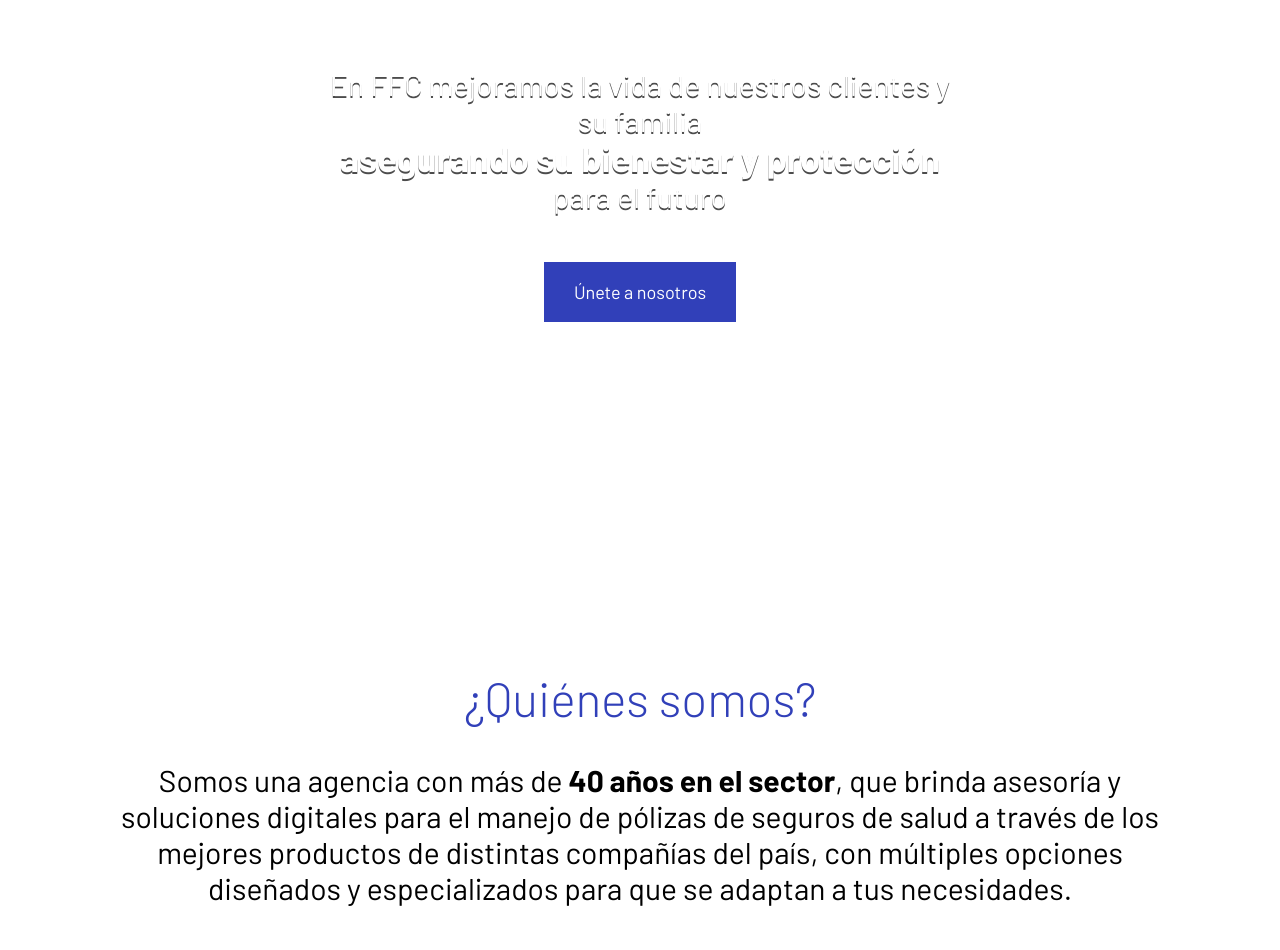
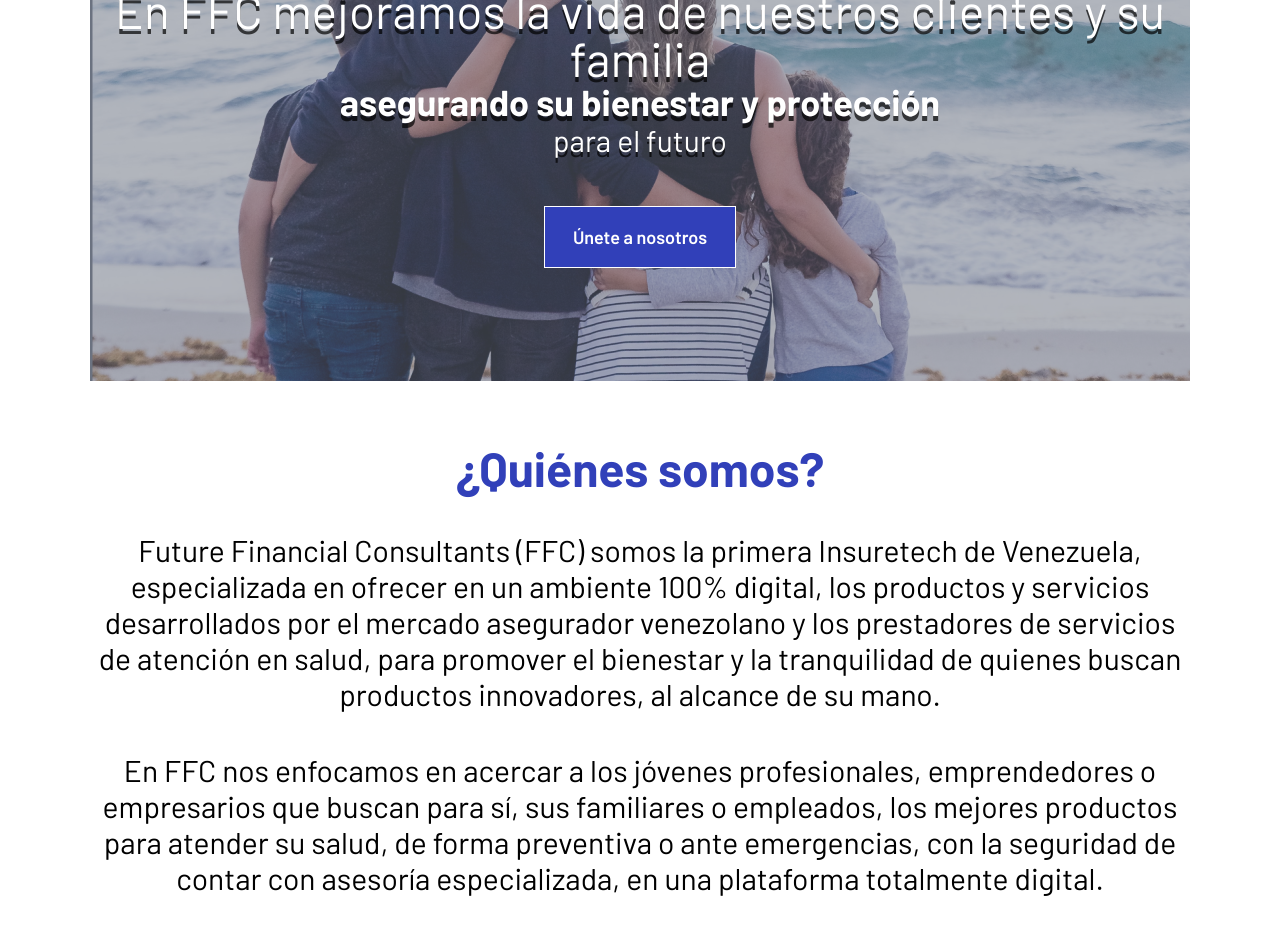
Before and after one commit to marco0490/ffconsultantsve, a React (Vite) app: page /nosotros in a window 1280 px wide. Shown: the part 360-1310 px from the top of the page. Built offline with nearby package versions, Linux system fonts and the light colour scheme.

Commit message:
Change We page

```diff
--- a/src/pages/We/We.jsx
+++ b/src/pages/We/We.jsx
@@ -3,6 +3,7 @@ import { Disclosure } from '@headlessui/react'
 import { ChevronUpIcon } from '@heroicons/react/20/solid'
 import Family from '../../assets/images/family.png'
 import { Link } from 'react-router-dom'
+import { Helmet } from 'react-helmet'
 
 function We() {
   useEffect(() => {
@@ -10,37 +11,62 @@ function We() {
   }, [])
   return (
     <div className="md:mt-12 mx-2 text-center">
-      <div className={`w-[400px] h-[280px] mx-auto md:w-full md:h-screen flex items-center justify-center bg-['${Family}'] bg-cover bg-no-repeat bg-cente`}>
-        <div className="w-1/2 text-center">
-          <p className="flex justify-center items-center text-white font-normal text-xs md:text-3xl [text-shadow:_0_2px_0_rgb(0_0_0_/_70%)]">
+      <Helmet>
+        <title>Quiénes somos?</title>
+        <meta name="title" content="Quiénes somos?" />
+        <meta
+          name="description"
+          content="Somos una agencia con más de 40 años en el sector, que brinda
+          asesoría y soluciones digitales para el manejo de pólizas de seguros
+          de salud."
+        />
+      </Helmet>
+      <figure className="flex justify-center mx-4">
+        <img
+          src={Family}
+          alt="family"
+          className="absolute items-center max-w-full mx-auto bg-gradient-to-r from-gray-500 to-gray-500"
+        />
+        <div className="absolute max-w-[1100px] mt-8 md:mt-48">
+          <p className="flex justify-center items-center text-white font-normal text-xl md:text-5xl [text-shadow:_0_5px_0_rgb(0_0_0_/_70%)]">
             En FFC mejoramos la vida de nuestros clientes y su familia
           </p>
-          <h1 className="flex justify-center items-center text-white font-bold text-sm md:text-4xl [text-shadow:_0_2px_0_rgb(0_0_0_/_70%)]">
+          <p className="flex justify-center items-center text-white font-bold text-md md:text-4xl [text-shadow:_0_5px_0_rgb(0_0_0_/_70%)]">
             asegurando su bienestar y protección
-          </h1>
-          <p className="flex justify-center items-center text-white font-normal text-xs md:text-3xl [text-shadow:_0_2px_0_rgb(0_0_0_/_70%)]">
+          </p>
+          <p className="flex justify-center items-center text-white font-normal text-sm md:text-3xl [text-shadow:_0_5px_0_rgb(0_0_0_/_70%)]">
             para el futuro
           </p>
           <div className="flex justify-center pt-6 md:pt-12">
-          <Link to="/cotizador">
-            <button className="bg-[#3140B9] text-white text-center text-xs w-36 md:text-lg md:w-48 md:py-4 py-2">
-              Únete a nosotros
-            </button>
+            <Link to="/cotizador">
+              <button className="bg-primary text-white text-center text-xs w-36 md:text-lg md:w-48 md:py-4 py-2 font-semibold border border-white">
+                Únete a nosotros
+              </button>
             </Link>
           </div>
         </div>
-      </div>
-      <div className="mt-10 md:mt-20 flex flex-col">
-        <h1 className="text-primary flex justify-center text-base md:text-5xl font-light">
+      </figure>
+      <div className="mt-[calc(85%-80px)] md:mt-[550px] lg:mt-[650px] flex flex-col">
+        <h1 className="text-primary flex justify-center text-xl md:text-5xl font-bold">
           ¿Quiénes somos?
         </h1>
         <p className="max-w-[1100px] text-center mx-auto text-lg md:text-3xl mt-2 md:mt-10 font-normal">
-          Somos una agencia con más de <b>40 años en el sector</b>, que brinda
-          asesoría y soluciones digitales para el manejo de pólizas de seguros
-          de salud a través de los mejores productos de distintas compañías del
-          país, con múltiples opciones diseñados y especializados para que se
-          adaptan a tus necesidades.
+          Future Financial Consultants (FFC) somos la primera Insuretech de
+          Venezuela, especializada en ofrecer en un ambiente 100% digital, los
+          productos y servicios desarrollados por el mercado asegurador
+          venezolano y los prestadores de servicios de atención en salud, para
+          promover el bienestar y la tranquilidad de quienes buscan productos
+          innovadores, al alcance de su mano.
         </p>
+
+        <p className="max-w-[1100px] text-center mx-auto text-lg md:text-3xl mt-2 md:mt-10 font-normal">
+          En FFC nos enfocamos en acercar a los jóvenes profesionales,
+          emprendedores o empresarios que buscan para sí, sus familiares o
+          empleados, los mejores productos para atender su salud, de forma
+          preventiva o ante emergencias, con la seguridad de contar con asesoría
+          especializada, en una plataforma totalmente digital.
+        </p>
+
         <p className="text-primary text-xl md:text-5xl font-bold flex justify-center mt-10 md:mt-12">
           Nuestro equipo 100% especializado
         </p>
@@ -52,7 +78,7 @@ function We() {
           title="YouTube video player"
           width="100%"
           allow="accelerometer; autoplay; clipboard-write; encrypted-media; gyroscope; picture-in-picture; web-share"
-          allowfullscreen
+          allowFullScreen
           className="mx-auto mt-12 md:w-[60%] md:h-[600px] w-100"
         ></iframe>
         <div className="bg-primary w-full h-48 md:h-[450px] -top-44 md:top-[-250px] z-[-1] relative"></div>
@@ -66,12 +92,14 @@ function We() {
       </p>
 
       <div className="w-full flex mx-auto">
-        <div className="py-2 mx-auto max-w-7xl">
+        <div className="py-2 mx-auto max-w-3xl">
           <Disclosure as="div" className="mt-6">
             {({ open }) => (
               <>
                 <Disclosure.Button className="flex w-full h-[80px] shadow-xl justify-between items-center border-2 bg-white px-5 md:px-12 py-2 text-left text-base md:text-2xl font-medium text-black focus:outline-none focus-visible:ring focus-visible:ring-primary focus-visible:ring-opacity-75">
-                  <span>1. What services does TanahAir Offer?</span>
+                  <span>
+                    1. ¿Que tipos de planes existen en el universo del seguro?
+                  </span>
                   <ChevronUpIcon
                     className={`${
                       open ? 'rotate-180 transform' : ''
@@ -79,7 +107,29 @@ function We() {
                   />
                 </Disclosure.Button>
                 <Disclosure.Panel className="px-4 pt-4 pb-2 text-base md:text-2xl text-gray-500">
-                  Respuesta 1
+                  Existen un sin fin de productos de salud pero hay que estar
+                  claro que entre esos productos existe multiples diferencias.
+                  Como productos de solo emergencia, que solo van diridos
+                  atender reclamos del tipo emergencias y no solo eso si no que
+                  los contratos pueden estar atados a patologías especificas.
+                </Disclosure.Panel>
+              </>
+            )}
+          </Disclosure>
+          <Disclosure as="div" className="mt-6">
+            {({ open }) => (
+              <>
+                <Disclosure.Button className="flex w-full h-[80px] shadow-xl justify-between items-center border-2 bg-white px-5 md:px-12 py-2 text-left text-base md:text-2xl font-medium text-black focus:outline-none focus-visible:ring focus-visible:ring-primary focus-visible:ring-opacity-75">
+                  <span>2. ¿Red de clinicas de las compañias?</span>
+                  <ChevronUpIcon
+                    className={`${
+                      open ? 'rotate-180 transform' : ''
+                    } h-7 w-7 text-black`}
+                  />
+                </Disclosure.Button>
+                <Disclosure.Panel className="px-4 pt-4 pb-2 text-base md:text-2xl text-gray-500">
+                  Mercantil y Qualitas: Si, siempre y cuando la patología lo
+                  amerite. Luego será dado de alta apenas esté estabilizado.
                 </Disclosure.Panel>
               </>
             )}
@@ -89,8 +139,8 @@ function We() {
               <>
                 <Disclosure.Button className="flex w-full h-[80px] shadow-xl justify-between items-center border-2 bg-white px-5 md:px-12 py-2 text-left text-base md:text-2xl font-medium text-black focus:outline-none focus-visible:ring focus-visible:ring-primary focus-visible:ring-opacity-75">
                   <span>
-                    2. Why should i choose a Design studio like TanahAir over
-                    full-service agency?
+                    3. ¿Que enfermedades están cubiertas de inmediato en mi
+                    póliza de salud?
                   </span>
                   <ChevronUpIcon
                     className={`${
@@ -99,7 +149,9 @@ function We() {
                   />
                 </Disclosure.Button>
                 <Disclosure.Panel className="px-4 pt-4 pb-2 text-base md:text-2xl text-gray-500">
-                  Respuesta 2
+                  Mercantil y Qualitas: Accidentes y enfermedades infecto
+                  contagiosas (excepto covid) según listado en el condicionado
+                  de la póliza.
                 </Disclosure.Panel>
               </>
             )}
@@ -109,8 +161,8 @@ function We() {
               <>
                 <Disclosure.Button className="flex w-full h-[80px] shadow-xl justify-between items-center border-2 bg-white px-5 md:px-12 py-2 text-left text-base md:text-2xl font-medium text-black focus:outline-none focus-visible:ring focus-visible:ring-primary focus-visible:ring-opacity-75">
                   <span>
-                    3. How does TanahAir create website content without knowing
-                    our Business plan?
+                    4. ¿En la póliza de emergencias funciona cualquier clínica
+                    que sea de mi preferencia?
                   </span>
                   <ChevronUpIcon
                     className={`${
@@ -119,7 +171,12 @@ function We() {
                   />
                 </Disclosure.Button>
                 <Disclosure.Panel className="px-4 pt-4 pb-2 text-base md:text-2xl text-gray-500">
-                  Respuesta 3
+                  Mercantil: No, hay un sistema cerrado al que hay que ceñirse.
+                  En caso de usar una clinica fuera del sistema se reembolsará
+                  con los costos de una clínica del sistema <br />
+                  <br />
+                  Qualitas: Si, siempre y cuando sea de la red de clinicas de la
+                  red de salud de Seguros Qualitas
                 </Disclosure.Panel>
               </>
             )}
@@ -128,24 +185,10 @@ function We() {
             {({ open }) => (
               <>
                 <Disclosure.Button className="flex w-full h-[80px] shadow-xl justify-between items-center border-2 bg-white px-5 md:px-12 py-2 text-left text-base md:text-2xl font-medium text-black focus:outline-none focus-visible:ring focus-visible:ring-primary focus-visible:ring-opacity-75">
-                  <span>4. What will be delivered? And When?</span>
-                  <ChevronUpIcon
-                    className={`${
-                      open ? 'rotate-180 transform' : ''
-                    } h-7 w-7 text-black`}
-                  />
-                </Disclosure.Button>
-                <Disclosure.Panel className="px-4 pt-4 pb-2 text-base md:text-2xl text-gray-500">
-                  Respuesta 4
-                </Disclosure.Panel>
-              </>
-            )}
-          </Disclosure>
-          <Disclosure as="div" className="mt-6">
-            {({ open }) => (
-              <>
-                <Disclosure.Button className="flex w-full h-[80px] shadow-xl justify-between items-center border-2 bg-white px-5 md:px-12 py-2 text-left text-base md:text-2xl font-medium text-black focus:outline-none focus-visible:ring focus-visible:ring-primary focus-visible:ring-opacity-75">
-                  <span>5.What often will results be reported?</span>
+                  <span>
+                    5. ¿Cuanto duran los contra reeembolso de sus planes de
+                    seguros?
+                  </span>
                   <ChevronUpIcon
                     className={`${
                       open ? 'rotate-180 transform' : ''
@@ -153,7 +196,10 @@ function We() {
                   />
                 </Disclosure.Button>
                 <Disclosure.Panel className="px-4 pt-4 pb-10 text-base md:text-2xl text-gray-500">
-                  Respuesta 5
+                  Cada compañia de seguro tienes sus politicas particulares
+                  donde establecen los periodos de rembolso pero lo que el
+                  mercado nos dice es que esta tardando un promedio de hasta
+                  casi 2 meses en reeembolsar los reclamos.
                 </Disclosure.Panel>
               </>
             )}
```
